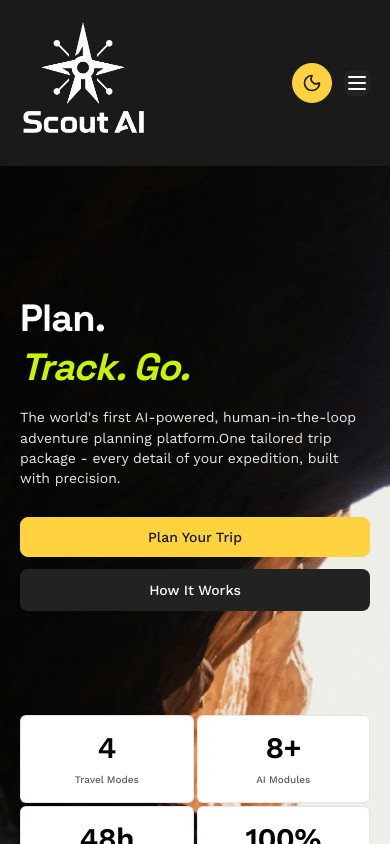
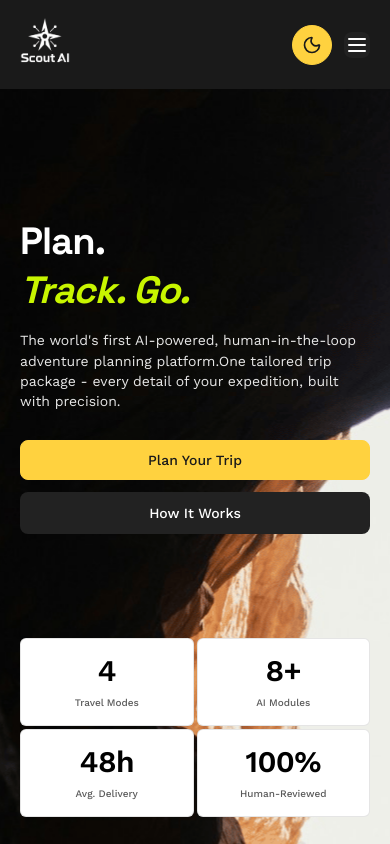
Before and after one commit to Tahsin0909/Scout-AI, a Next.js app: page / in a window 390 px wide. Shown: the top 844 px of the page. Built offline with nearby package versions, Linux system fonts and the light colour scheme.

Commit message:
updted logo responsiveness

```diff
--- a/src/components/logo/Logo.tsx
+++ b/src/components/logo/Logo.tsx
@@ -6,13 +6,13 @@ export const Logo = ({ className, forceWhite = false }: { className?: string; fo
   if (forceWhite) {
     return (
       <Link href="/" className="inline-block cursor-pointer">
-        <div className="">
+        <div>
           <Image
             src="/scoutAiLogoWhite.png"
-            width={228}
-            height={51}
+            width={80}
+            height={80}
             loading="eager"
-            className={cn("xl:w-[215px] md:w-[177px] xs:w-[152px] w-[127px] h-auto lg:h-[69px] object-contain", className)}
+            className={cn("w-[50px] h-[50px] xs:w-[55px] xs:h-[55px] sm:w-[60px] sm:h-[60px] md:w-[65px] md:h-[65px] lg:w-[75px] lg:h-[75px] xl:w-[80px] xl:h-[80px] object-contain", className)}
             alt={`${process.env.NEXT_PUBLIC_APP_NAME}`}
           />
         </div>
@@ -22,22 +22,22 @@ export const Logo = ({ className, forceWhite = false }: { className?: string; fo
 
   return (
     <Link href="/" className="inline-block cursor-pointer">
-      <div className="">
+      <div>
         <Image
           src="/scoutAiLogo.png"
-          width={228}
-          height={51}
+          width={80}
+          height={80}
           loading="eager"
-          className={cn("xl:w-[215px] md:w-[177px] xs:w-[152px] w-[127px] h-auto lg:h-[69px] object-contain dark:hidden", className)}
+          className={cn("w-[50px] h-[50px] xs:w-[55px] xs:h-[55px] sm:w-[60px] sm:h-[60px] md:w-[65px] md:h-[65px] lg:w-[75px] lg:h-[75px] xl:w-[80px] xl:h-[80px] object-contain dark:hidden", className)}
           alt={`${process.env.NEXT_PUBLIC_APP_NAME}`}
         />
 
         <Image
           src="/scoutAiLogoWhite.png"
-          width={228}
-          height={51}
+          width={80}
+          height={80}
           loading="eager"
-          className={cn("xl:w-[215px] md:w-[177px] xs:w-[152px] w-[127px] h-auto lg:h-[69px] object-contain hidden dark:block", className)}
+          className={cn("w-[50px] h-[50px] xs:w-[55px] xs:h-[55px] sm:w-[60px] sm:h-[60px] md:w-[65px] md:h-[65px] lg:w-[75px] lg:h-[75px] xl:w-[80px] xl:h-[80px] object-contain hidden dark:block", className)}
           alt={`${process.env.NEXT_PUBLIC_APP_NAME}`}
         />
       </div>
```
